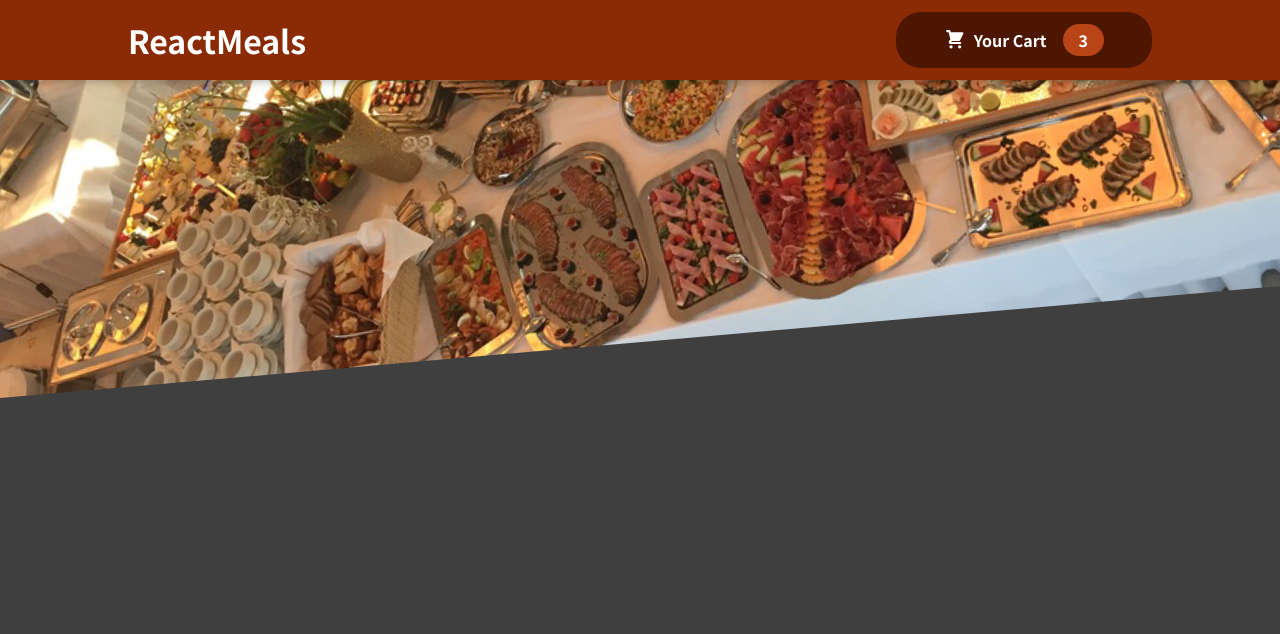
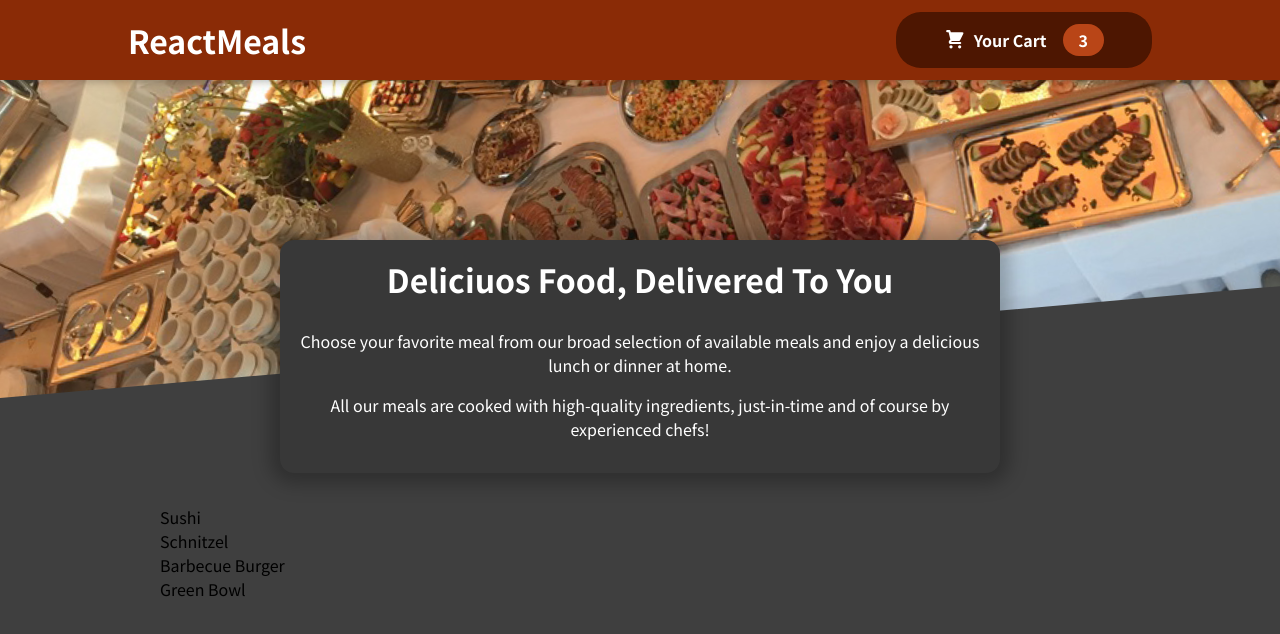
Before and after one commit to arpit194/FoodDelivery_REACT, a React (Create React App) app: page / in a window 1280 px wide. Shown: the top 634 px of the page. Built offline with nearby package versions, Linux system fonts and the light colour scheme.

Commit message:
Added Meals, MealsSummary and AvailableMeals components
These components are used to display the tagline, description and different meals available

```diff
--- a/src/App.js
+++ b/src/App.js
@@ -1,10 +1,14 @@
 import { Fragment } from "react";
 import Header from "./components/Layout/Header";
+import Meals from "./components/Meals/Meals";
 
 function App() {
   return (
     <Fragment>
       <Header />
+      <main>
+        <Meals />
+      </main>
     </Fragment>
   );
 }
--- /dev/null
+++ b/src/components/Meals/AvailableMeals.js
@@ -0,0 +1,40 @@
+import classes from "./AvailableMeals.module.css";
+
+const DUMMY_MEALS = [
+  {
+    id: "m1",
+    name: "Sushi",
+    description: "Finest fish and veggies",
+    price: 22.99,
+  },
+  {
+    id: "m2",
+    name: "Schnitzel",
+    description: "A german specialty!",
+    price: 16.5,
+  },
+  {
+    id: "m3",
+    name: "Barbecue Burger",
+    description: "American, raw, meaty",
+    price: 12.99,
+  },
+  {
+    id: "m4",
+    name: "Green Bowl",
+    description: "Healthy...and green...",
+    price: 18.99,
+  },
+];
+
+const AvailableMeals = () => {
+  const mealsList = DUMMY_MEALS.map((meal) => <li>{meal.name}</li>);
+
+  return (
+    <section className={classes.meals}>
+      <ul>{mealsList}</ul>
+    </section>
+  );
+};
+
+export default AvailableMeals;
--- /dev/null
+++ b/src/components/Meals/AvailableMeals.module.css
@@ -0,0 +1,24 @@
+.meals {
+  max-width: 60rem;
+  width: 90%;
+  margin: 2rem auto;
+  animation: meals-appear 1s ease-out forwards;
+}
+
+.meals ul {
+  list-style: none;
+  margin: 0;
+  padding: 0;
+}
+
+@keyframes meals-appear {
+  from {
+    opacity: 0;
+    transform: translateY(3rem);
+  }
+
+  to {
+    opacity: 1;
+    transform: translateY(0);
+  }
+}
--- /dev/null
+++ b/src/components/Meals/Meals.js
@@ -0,0 +1,14 @@
+import { Fragment } from "react";
+import AvailableMeals from "./AvailableMeals";
+import MealsSummary from "./MealsSummary";
+
+const Meals = () => {
+  return (
+    <Fragment>
+      <MealsSummary />
+      <AvailableMeals />
+    </Fragment>
+  );
+};
+
+export default Meals;
--- /dev/null
+++ b/src/components/Meals/MealsSummary.js
@@ -0,0 +1,19 @@
+import classes from "./MealsSummary.module.css";
+
+const MealsSummary = () => {
+  return (
+    <section className={classes.summary}>
+      <h2>Deliciuos Food, Delivered To You</h2>
+      <p>
+        Choose your favorite meal from our broad selection of available meals
+        and enjoy a delicious lunch or dinner at home.
+      </p>
+      <p>
+        All our meals are cooked with high-quality ingredients, just-in-time and
+        of course by experienced chefs!
+      </p>
+    </section>
+  );
+};
+
+export default MealsSummary;
--- /dev/null
+++ b/src/components/Meals/MealsSummary.module.css
@@ -0,0 +1,18 @@
+.summary {
+  text-align: center;
+  max-width: 45rem;
+  width: 90%;
+  margin: auto;
+  margin-top: -10rem;
+  position: relative;
+  background-color: #383838;
+  color: white;
+  border-radius: 14px;
+  padding: 1rem;
+  box-shadow: 0 1px 18px 10px rgba(0, 0, 0, 0.25);
+}
+
+.summary h2 {
+  font-size: 2rem;
+  margin-top: 0;
+}
```
